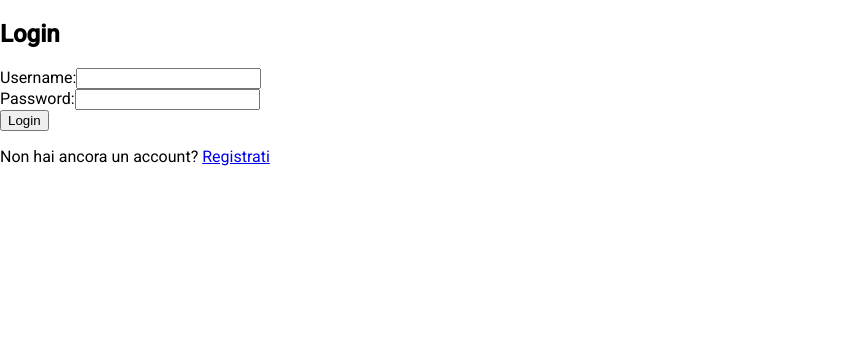
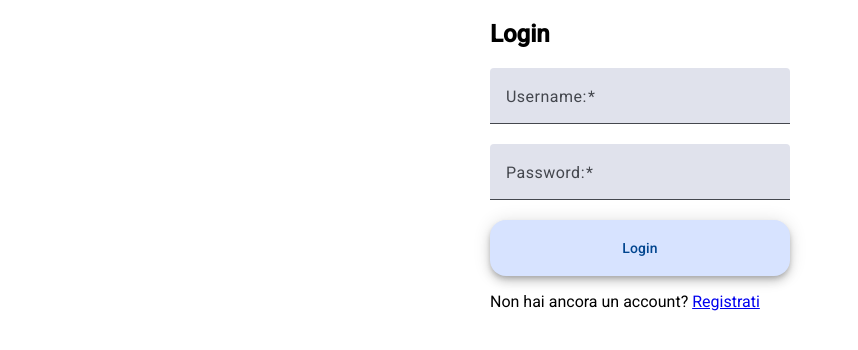
Before and after one commit to bartoooon/test-app, an Angular app: page /auth/login in a window 1280 px wide. Shown: the top 350 px of the page, without its empty margins (0-858 px from the left). Built offline with nearby package versions, Linux system fonts and the light colour scheme.

Commit message:
rough styling for login

```diff
--- a/src/app/auth/login/login.component.html
+++ b/src/app/auth/login/login.component.html
@@ -1,27 +1,30 @@
 <div>
+  <div class="container-form">
     <h2>Login</h2>
-  <form (submit)="login()">
-    <div>
-      <label for="username">Username:</label>
+    <form (submit)="login()" class="form-vertical">
+      <mat-form-field class="example-full-width">
+        <mat-label>Username:</mat-label>
         <input
+          matInput
           type="text"
           id="username"
           [(ngModel)]="username"
           name="username"
           required
         />
-    </div>
-    <div>
-      <label for="password">Password:</label>
+      </mat-form-field>
+      <mat-form-field class="example-full-width">
+        <mat-label>Password:</mat-label>
         <input
+          matInput
           type="password"
           id="password"
           [(ngModel)]="password"
           name="password"
           required
         />
-    </div>
-    <button type="submit">Login</button>
+      </mat-form-field>
+      <button mat-fab type="submit" extended>Login</button>
       <p>
         Non hai ancora un account?
         <a [routerLink]="'/auth/register'">Registrati</a>
@@ -29,3 +32,4 @@
       <p *ngIf="errorMessage" style="color: red">{{ errorMessage }}</p>
     </form>
   </div>
+</div>
--- a/src/app/auth/login/login.component.scss
+++ b/src/app/auth/login/login.component.scss
@@ -0,0 +1,17 @@
+.container-form {
+  margin: auto;
+  width: 300px;
+
+  .form-vertical {
+    display: flex;
+    flex-direction: column;
+
+    .container-input {
+      width: 100%;
+
+      mat-form-field {
+        width: 100%;
+      }
+    }
+  }
+}
```
Also changed, not shown: src/app/auth/auth.module.ts (+9 -1 lines). Lines whose indentation alone changed are shown as unchanged.
